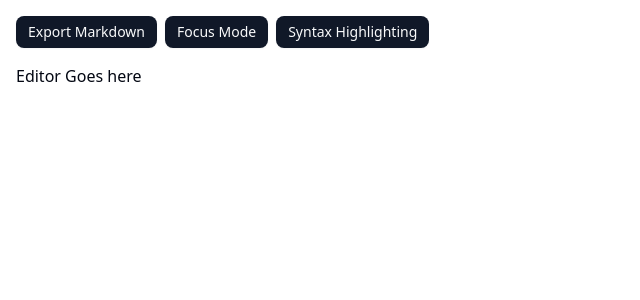
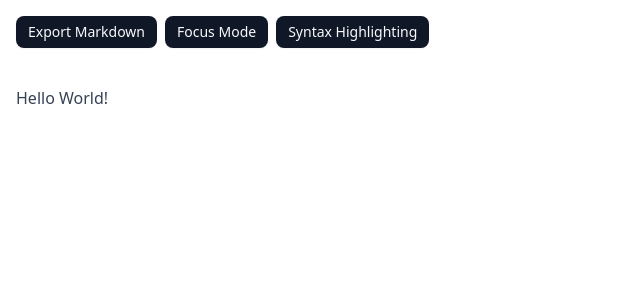
Before and after one commit to yaralahruthik/one-blog, a React (Vite) app: page / in a window 1280 px wide. Shown: the top 300 px of the page, without its empty margins (0-640 px from the left). Built offline with nearby package versions, Linux system fonts and the light colour scheme.

Commit message:
add tiptap

```diff
--- a/package.json
+++ b/package.json
@@ -16,6 +16,9 @@
   "dependencies": {
     "@radix-ui/react-slot": "^1.2.3",
     "@tailwindcss/vite": "^4.1.12",
+    "@tiptap/pm": "^3.3.0",
+    "@tiptap/react": "^3.3.0",
+    "@tiptap/starter-kit": "^3.3.0",
     "class-variance-authority": "^0.7.1",
     "clsx": "^2.1.1",
     "lucide-react": "^0.541.0",
@@ -26,6 +29,7 @@
   },
   "devDependencies": {
     "@eslint/js": "^9.33.0",
+    "@tailwindcss/typography": "^0.5.16",
     "@types/node": "^24.3.0",
     "@types/react": "^19.1.10",
     "@types/react-dom": "^19.1.7",
--- a/src/app.tsx
+++ b/src/app.tsx
@@ -1,3 +1,4 @@
+import Tiptap from '@/components/tiptap';
 import { Button } from '@/components/ui/button';
 
 export default function App() {
@@ -9,7 +10,9 @@ export default function App() {
           <Button size="sm">Focus Mode</Button>
           <Button size="sm">Syntax Highlighting</Button>
         </div>
-        <div>Editor Goes here</div>
+        <div>
+          <Tiptap />
+        </div>
       </div>
     </div>
   );
--- /dev/null
+++ b/src/components/tiptap.tsx
@@ -0,0 +1,15 @@
+import { EditorContent, useEditor } from '@tiptap/react';
+import StarterKit from '@tiptap/starter-kit';
+
+export default function Tiptap() {
+  const editor = useEditor({
+    extensions: [StarterKit],
+    content: '<p>Hello World!</p>',
+  });
+
+  return (
+    <div className="prose">
+      <EditorContent editor={editor} />
+    </div>
+  );
+}
--- a/src/index.css
+++ b/src/index.css
@@ -1,5 +1,6 @@
 @import 'tailwindcss';
 @import 'tw-animate-css';
+@plugin "@tailwindcss/typography";
 
 @custom-variant dark (&:is(.dark *));
 
```
Also changed, not shown: 1 other file (tests, documents, lock files or other folders).
